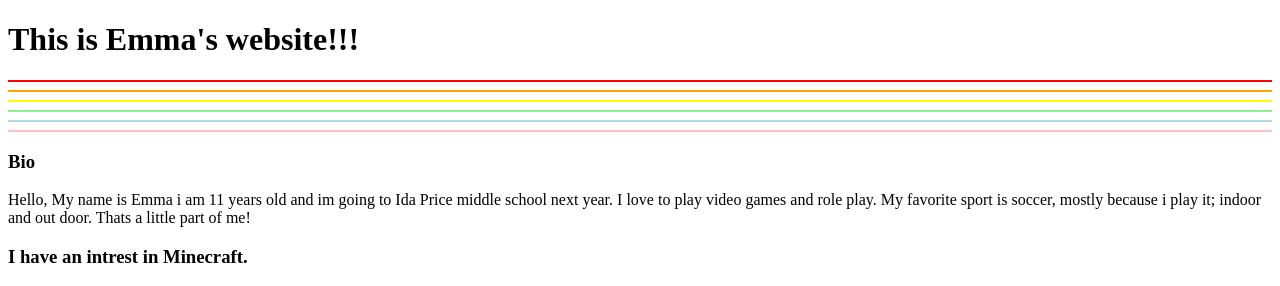
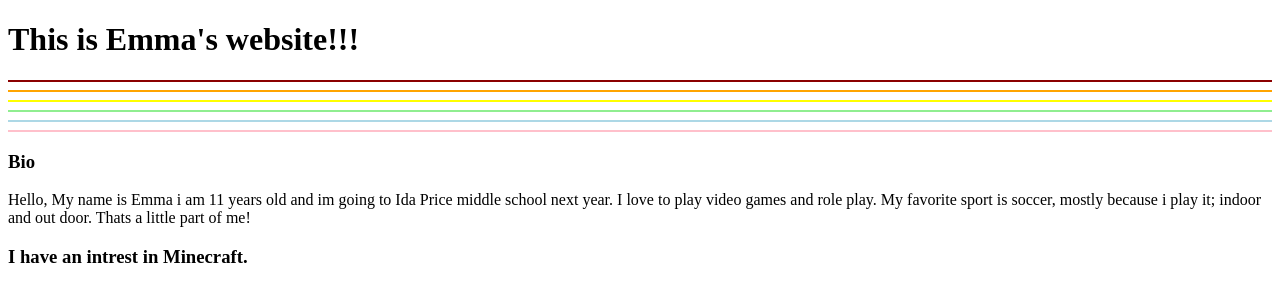
Before and after one commit to Meowfluf4/Meowfluf4.github.io, a plain HTML site: page index.html in a window 1280 px wide. Shown: the top 286 px of the page. Drawn offline with Linux system fonts and the light colour scheme.

Commit message:
darker change

```diff
--- a/index.html
+++ b/index.html
@@ -8,7 +8,7 @@
 
   <body>
   <h1> This is Emma's website!!!</h1>
-<hr color="red">
+<hr color="darkred">
 <hr color="orange">
 <hr color="yellow">
 <hr color="lightgreen">
```
